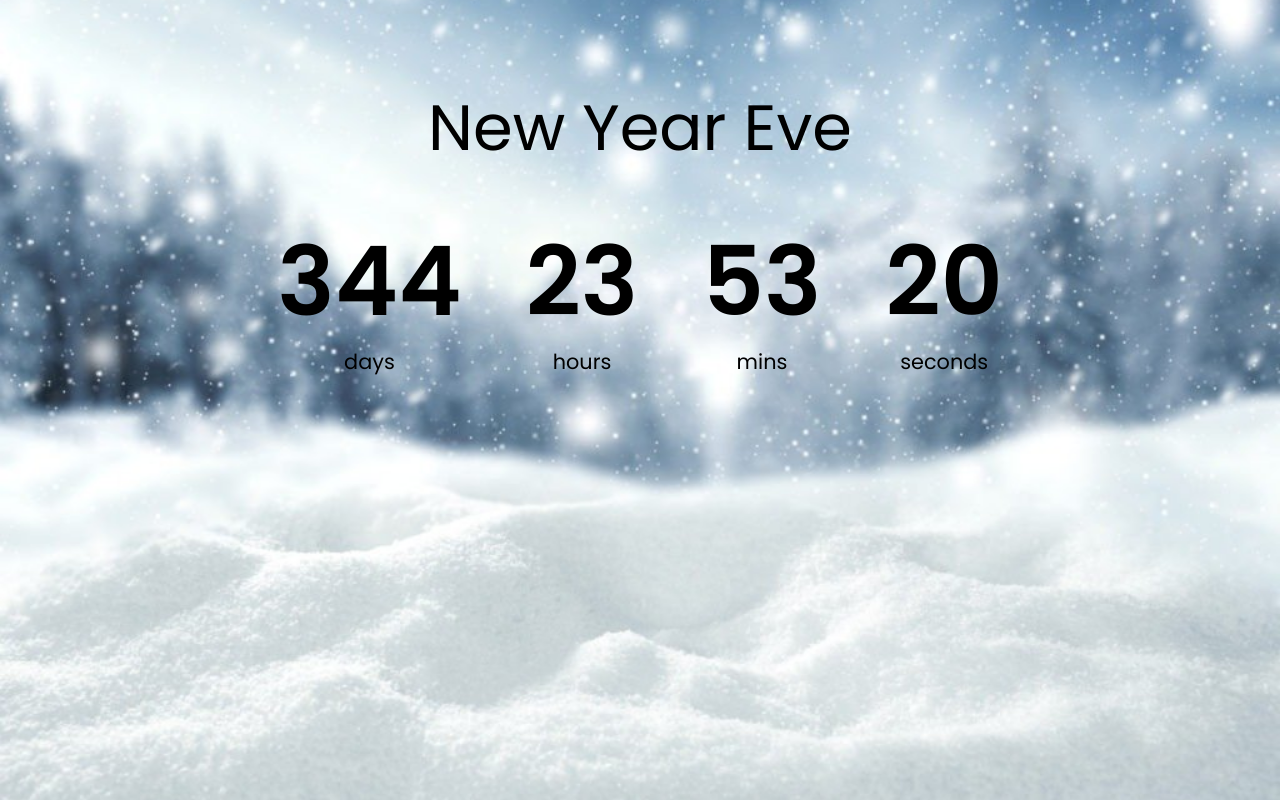
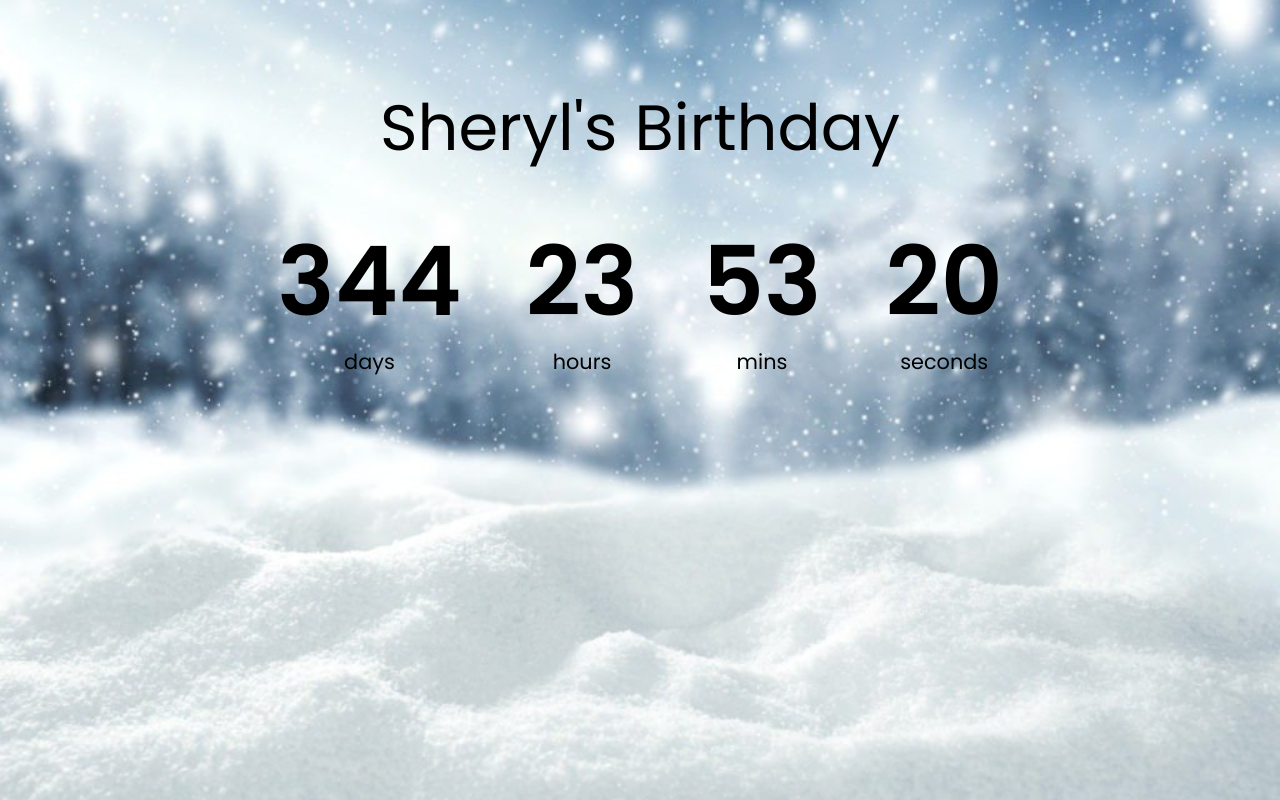
Before and after one commit to PrathamOG/Countdown-Timer, a plain HTML site: page index.html in a window 1280 px wide. Drawn offline with Linux system fonts and the light colour scheme.

Commit message:
Update index.html

```diff
--- a/index.html
+++ b/index.html
@@ -8,7 +8,7 @@
         <script src="script.js" defer></script>
     </head>
     <body>
-        <h1>New Year Eve</h1>
+        <h1>Sheryl's Birthday</h1>
 
         <div class="countdown-container">
             <div class="countdown-el days-c">
```
